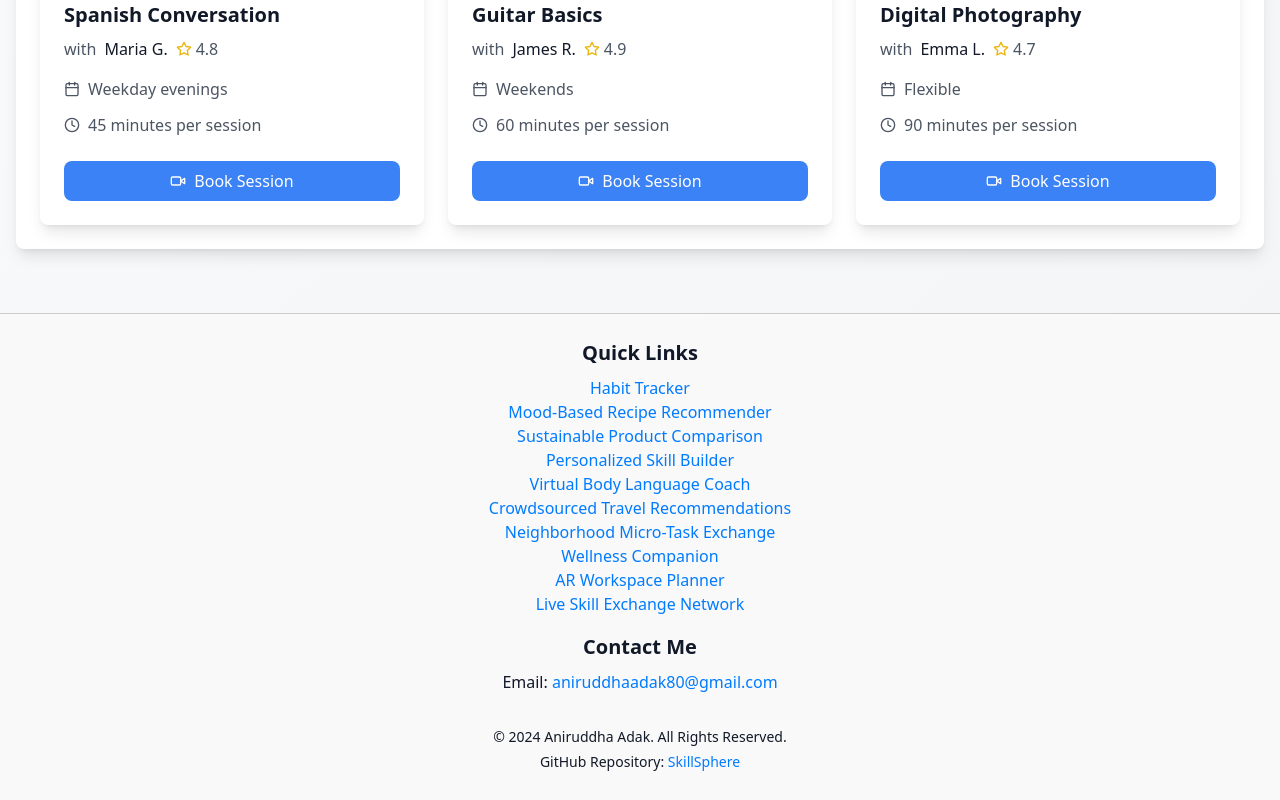
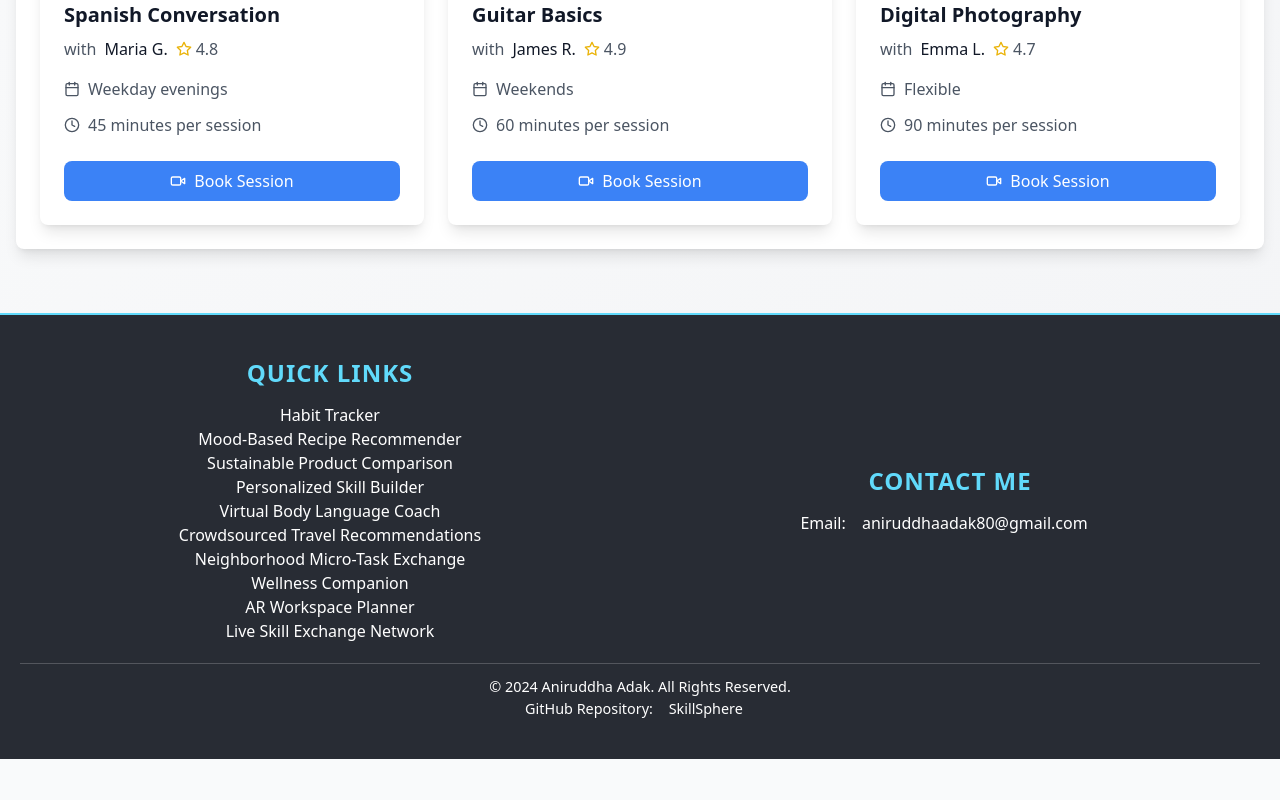
Before and after one commit to aniruddhaadak80/SkillSphere, a React (Vite) app: page /skillexchange in a window 1280 px wide. Shown: the part 407-1207 px from the top of the page. After the commit the page ends 1166 px from the top, so only its background shows below. Built offline with nearby package versions, Linux system fonts and the light colour scheme.

Commit message:
Update Footer.css
For issue #1

```diff
--- a/src/components/Footer.css
+++ b/src/components/Footer.css
@@ -1,57 +1,84 @@
 /* Footer.css */
 .footer {
-    background-color: #f9f9f9;
+    background-color: #282c34; /* Darker background for contrast */
+    color: #ffffff; /* White text for readability */
     text-align: center;
-    padding: 24px;
-    border-top: 1px solid #ccc;
+    padding: 40px 20px; /* Increased padding for better spacing */
+    border-top: 2px solid #61dafb; /* Blue top border for style */
+    position: relative;
 }
 
+/* Container for footer content */
 .footer-container {
     display: flex;
-    flex-direction: column;
-    justify-content: space-between;
+    flex-direction: column; /* Stack elements vertically */
+    justify-content: center;
     align-items: center;
-    margin-bottom: 16px;
+    margin-bottom: 20px; /* Spacing between sections */
 }
 
+/* Styling for quick links section */
 .quick-links {
-    margin-bottom: 16px;
+    margin-bottom: 20px;
 }
 
 .footer-title {
-    font-size: 1.25rem;
-    font-weight: 600;
-    margin-bottom: 8px;
+    font-size: 1.5rem; /* Larger font size for titles */
+    font-weight: bold; /* Bold for emphasis */
+    margin-bottom: 12px; /* Spacing below title */
+    text-transform: uppercase; /* Uppercase for style */
+    letter-spacing: 1px; /* Space between letters */
+    color: #61dafb; /* Title color */
 }
 
+/* Remove default list styles */
 .footer-list {
-    list-style-type: none;
-    padding: 0;
+    list-style-type: none; /* No bullets */
+    padding: 0; /* Remove padding */
 }
 
+/* Styling for links */
 .footer-link {
-    color: #007bff;
-    text-decoration: none;
-    transition: color 0.3s ease, transform 0.3s ease;
+    color: #ffffff; /* White link color */
+    text-decoration: none; /* No underline */
+    transition: color 0.3s ease, transform 0.3s ease; /* Smooth transition */
+    padding: 8px 12px; /* Padding for clickable area */
+    border-radius: 4px; /* Rounded corners */
 }
 
+/* Hover effects for links */
 .footer-link:hover {
-    color: #0056b3;
-    transform: scale(1.05);
+    color: #61dafb; /* Change color on hover */
+    background-color: rgba(97, 218, 251, 0.2); /* Light background on hover */
+    transform: translateY(-2px); /* Slight lift effect */
 }
 
+/* Styling for contact section */
 .contact-me {
-    margin-bottom: 16px;
+    margin-bottom: 20px;
 }
 
+/* Email styling */
 .contact-email {
-    margin-top: 8px;
+    margin-top: 8px; /* Spacing above email */
 }
 
+/* Bottom footer section */
 .footer-bottom {
-    font-size: 0.875rem;
+    font-size: 0.9rem; /* Slightly larger font for visibility */
+    border-top: 1px solid rgba(255, 255, 255, 0.2); /* Subtle separator line */
+    padding-top: 12px; /* Spacing above text */
 }
 
-.footer-bottom p {
-    margin: 4px 0;
+/* Responsive adjustments */
+@media (min-width: 768px) {
+    .footer-container {
+        flex-direction: row; /* Change to row on larger screens */
+        justify-content: space-around; /* Space out links and contact */
+    }
+
+    .quick-links, .contact-me {
+        margin-bottom: 0; /* Reset margin on larger screens */
+        width: 40%; /* Width for each section */
+    }
 }
```
